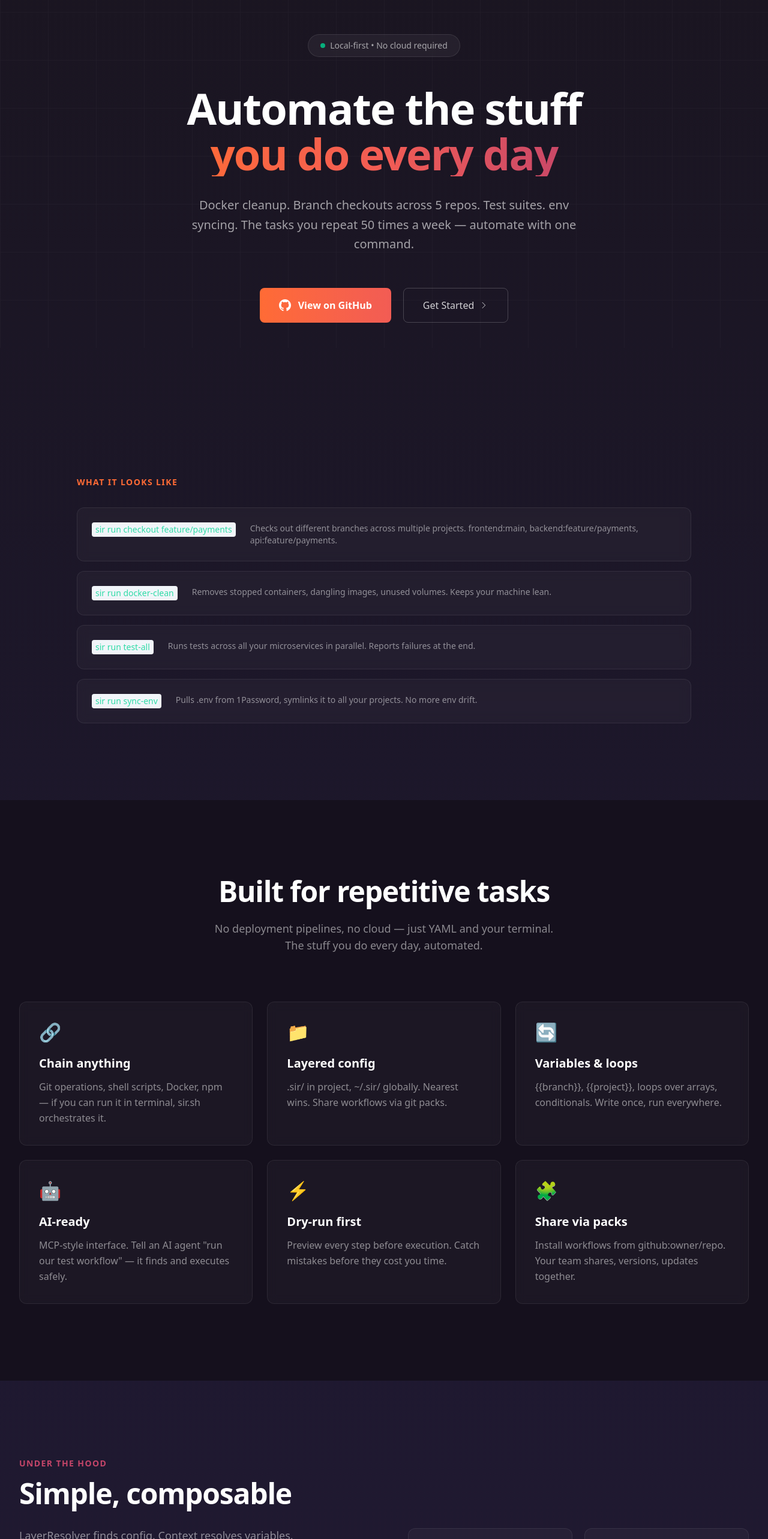
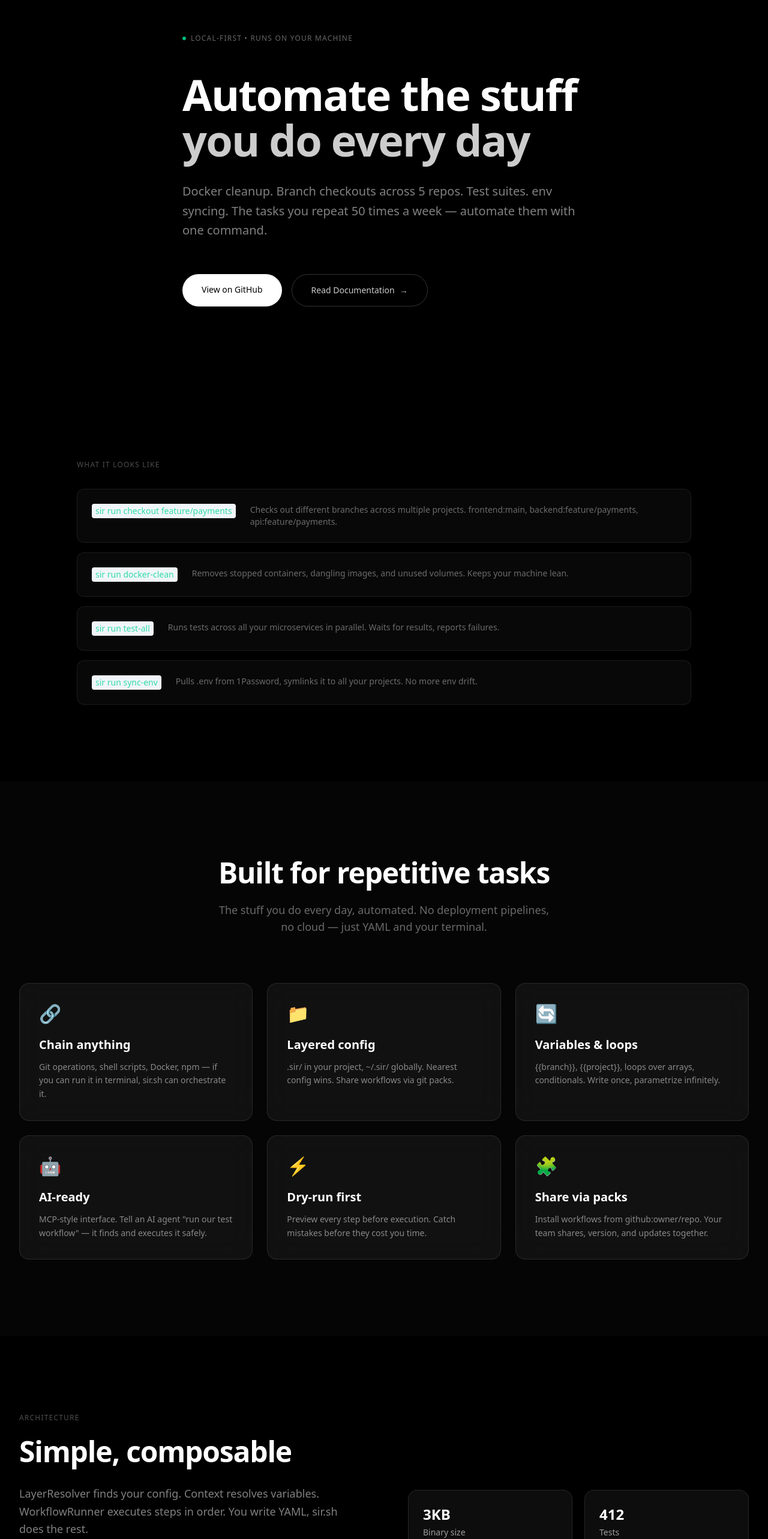
Before and after one commit to sir-sh/website, a Next.js app: page / in a window 1280 px wide. Shown: the part 220-2786 px from the top of the page at 60% size. Built offline with nearby package versions, Linux system fonts and the light colour scheme.

Commit message:
Fix merge conflict

```diff
--- a/src/app/page.tsx
+++ b/src/app/page.tsx
@@ -7,11 +7,11 @@ const workflows = [
   },
   {
     cmd: 'sir run docker-clean',
-    desc: 'Removes stopped containers, dangling images, unused volumes. Keeps your machine lean.',
+    desc: 'Removes stopped containers, dangling images, and unused volumes. Keeps your machine lean.',
   },
   {
     cmd: 'sir run test-all',
-    desc: 'Runs tests across all your microservices in parallel. Reports failures at the end.',
+    desc: 'Runs tests across all your microservices in parallel. Waits for results, reports failures.',
   },
   {
     cmd: 'sir run sync-env',
@@ -23,22 +23,22 @@ const features = [
   {
     icon: '🔗',
     title: 'Chain anything',
-    description: 'Git operations, shell scripts, Docker, npm — if you can run it in terminal, sir.sh orchestrates it.',
+    description: 'Git operations, shell scripts, Docker, npm — if you can run it in terminal, sir.sh can orchestrate it.',
   },
   {
     icon: '📁',
     title: 'Layered config',
-    description: '.sir/ in project, ~/.sir/ globally. Nearest wins. Share workflows via git packs.',
+    description: '.sir/ in your project, ~/.sir/ globally. Nearest config wins. Share workflows via git packs.',
   },
   {
     icon: '🔄',
     title: 'Variables & loops',
-    description: '{{branch}}, {{project}}, loops over arrays, conditionals. Write once, run everywhere.',
+    description: '{{branch}}, {{project}}, loops over arrays, conditionals. Write once, parametrize infinitely.',
   },
   {
     icon: '🤖',
     title: 'AI-ready',
-    description: 'MCP-style interface. Tell an AI agent "run our test workflow" — it finds and executes safely.',
+    description: 'MCP-style interface. Tell an AI agent "run our test workflow" — it finds and executes it safely.',
   },
   {
     icon: '⚡',
@@ -48,7 +48,7 @@ const features = [
   {
     icon: '🧩',
     title: 'Share via packs',
-    description: 'Install workflows from github:owner/repo. Your team shares, versions, updates together.',
+    description: 'Install workflows from github:owner/repo. Your team shares, version, and updates together.',
   },
 ];
 
@@ -72,28 +72,17 @@ const specs = [
 
 export default function Home() {
   return (
-    <div className="relative min-h-screen bg-gradient-to-b from-[#1a1520] via-[#1e1830] to-[#251d30] text-white overflow-hidden">
-      {/* Firefox sunset gradient background */}
+    <div className="relative min-h-screen bg-black text-white overflow-hidden font-sans">
+      {/* Subtle ambient gradients */}
       <div className="fixed inset-0 pointer-events-none">
-        <div className="absolute top-[-30%] right-[-10%] w-[900px] h-[900px] bg-gradient-radial from-[#ff6b35]/20 via-[#f25c54]/10 to-transparent" />
-        <div className="absolute bottom-[-20%] left-[-10%] w-[800px] h-[800px] bg-gradient-radial from-[#c44569]/15 via-transparent to-transparent" />
-        <div className="absolute top-[20%] left-[30%] w-[600px] h-[600px] bg-gradient-radial from-[#6c5ce7]/10 via-transparent to-transparent" />
+        <div className="absolute top-[-20%] left-[10%] w-[800px] h-[800px] bg-gradient-radial from-[#1a1a1a]/40 to-transparent" />
+        <div className="absolute top-[20%] right-[5%] w-[600px] h-[600px] bg-gradient-radial from-[#2a2a2a]/20 to-transparent" />
+        <div className="absolute bottom-[10%] left-[30%] w-[700px] h-[700px] bg-gradient-radial from-[#1f1f1f]/30 to-transparent" />
       </div>
-
-      {/* Subtle grid */}
-      <div className="fixed inset-0 opacity-[0.03]" style={{
-        backgroundImage: `linear-gradient(rgba(255,255,255,0.8) 1px, transparent 1px), linear-gradient(90deg, rgba(255,255,255,0.8) 1px, transparent 1px)`,
-        backgroundSize: '80px 80px',
-      }} />
 
       {/* Nav */}
       <nav className="relative z-50 flex items-center justify-between px-8 py-6 max-w-7xl mx-auto">
-        <div className="flex items-center gap-3">
-          <div className="w-9 h-9 rounded-lg bg-gradient-to-br from-[#ff6b35] via-[#f25c54] to-[#c44569] flex items-center justify-center">
-            <span className="text-lg font-bold">S</span>
-          </div>
-          <span className="text-xl font-bold tracking-tight">sir.sh</span>
-        </div>
+        <div className="text-xl font-semibold tracking-tight">sir.sh</div>
         <div className="flex items-center gap-8">
           <Link href="/docs" className="text-sm text-white/60 hover:text-white transition-colors">Docs</Link>
           <Link href="/specs" className="text-sm text-white/60 hover:text-white transition-colors">Specs</Link>
@@ -102,63 +91,56 @@ export default function Home() {
       </nav>
 
       {/* Hero */}
-      <section className="relative min-h-[80vh] flex items-center px-8">
-        <div className="relative z-10 max-w-4xl mx-auto py-32 text-center">
-          {/* Firefox-style pill badge */}
-          <div className="inline-flex items-center gap-2 mb-12 px-5 py-2 rounded-full bg-white/5 border border-white/10 backdrop-blur-sm">
-            <span className="w-2 h-2 rounded-full bg-emerald-400 animate-pulse" />
-            <span className="text-sm text-white/60">Local-first • No cloud required</span>
+      <section className="relative min-h-[85vh] flex items-center px-8">
+        <div className="relative z-10 max-w-5xl mx-auto py-32">
+          {/* Status badge */}
+          <div className="inline-flex items-center gap-2 mb-12">
+            <span className="w-1.5 h-1.5 rounded-full bg-emerald-500" />
+            <span className="text-xs text-white/40 uppercase tracking-widest">Local-first • Runs on your machine</span>
           </div>
 
-          {/* Bold headline */}
-          <h1 className="text-5xl md:text-6xl lg:text-7xl font-bold tracking-tight mb-8 leading-[1.05]">
-            <span className="block text-white">Automate the stuff</span>
-            <span className="block bg-gradient-to-r from-[#ff6b35] via-[#f25c54] to-[#c44569] bg-clip-text text-transparent">
-              you do every day
-            </span>
+          {/* Headline */}
+          <h1 className="text-5xl md:text-6xl lg:text-7xl font-semibold tracking-tight mb-8 leading-[1.05]">
+            <span className="block">Automate the stuff</span>
+            <span className="block text-white/80">you do every day</span>
           </h1>
 
-          <p className="text-xl text-white/60 mb-14 max-w-2xl mx-auto leading-relaxed">
+          <p className="text-xl text-white/50 mb-14 max-w-2xl leading-relaxed">
             Docker cleanup. Branch checkouts across 5 repos. Test suites. env syncing.
-            The tasks you repeat 50 times a week — automate with one command.
+            The tasks you repeat 50 times a week — automate them with one command.
           </p>
 
-          {/* Firefox-style buttons */}
-          <div className="flex flex-col sm:flex-row gap-5 justify-center">
+          {/* CTA */}
+          <div className="flex flex-col sm:flex-row gap-4">
             <a
               href="https://github.com/sir-sh/cli"
               target="_blank"
               rel="noopener"
-              className="group inline-flex items-center gap-3 px-8 py-4 bg-gradient-to-r from-[#ff6b35] to-[#f25c54] text-white font-semibold rounded-lg hover:opacity-90 transition-all"
+              className="group px-8 py-4 bg-white text-black text-sm font-medium rounded-full hover:bg-white/90 transition-all"
             >
-              <svg className="w-5 h-5" fill="currentColor" viewBox="0 0 24 24">
-                <path d="M12 0c-6.626 0-12 5.373-12 12 0 5.302 3.438 9.8 8.207 11.387.599.111.793-.261.793-.577v-2.234c-3.338.726-4.033-1.416-4.033-1.416-.546-1.387-1.333-1.756-1.333-1.756-1.089-.745.083-.729.083-.729 1.205.084 1.839 1.237 1.839 1.237 1.07 1.834 2.807 1.304 3.492.997.107-.775.418-1.305.762-1.604-2.665-.305-5.467-1.334-5.467-5.931 0-1.311.469-2.381 1.236-3.221-.124-.303-.535-1.524.117-3.176 0 0 1.008-.322 3.301 1.23.957-.266 1.983-.399 3.003-.404 1.02.005 2.047.138 3.006.404 2.291-1.552 3.297-1.23 3.297-1.23.653 1.653.242 2.874.118 3.176.77.84 1.235 1.911 1.235 3.221 0 4.609-2.807 5.624-5.479 5.921.43.372.823 1.102.823 2.222v3.293c0 .319.192.694.801.576 4.765-1.589 8.199-6.086 8.199-11.386 0-6.627-5.373-12-12-12z"/>
-              </svg>
               View on GitHub
             </a>
             <Link
               href="/docs"
-              className="group inline-flex items-center gap-2 px-8 py-4 border border-white/20 text-white/80 font-medium rounded-lg hover:border-white/40 hover:text-white hover:bg-white/5 transition-all"
+              className="group px-8 py-4 border border-white/20 text-sm font-medium rounded-full text-white/80 hover:text-white hover:border-white/40 transition-all"
             >
-              Get Started
-              <svg className="w-4 h-4 group-hover:translate-x-1 transition-transform" fill="none" stroke="currentColor" viewBox="0 0 24 24">
-                <path strokeLinecap="round" strokeLinejoin="round" strokeWidth={1.5} d="M9 5l7 7-7 7" />
-              </svg>
+              Read Documentation
+              <span className="ml-2 group-hover:translate-x-0.5 transition-transform">→</span>
             </Link>
           </div>
         </div>
       </section>
 
-      {/* Workflow examples */}
+      {/* Workflow examples - what you can do */}
       <section className="relative py-32 px-8">
         <div className="max-w-5xl mx-auto">
-          <p className="text-sm font-semibold text-[#ff6b35] uppercase tracking-widest mb-8">What it looks like</p>
+          <p className="text-xs text-white/30 uppercase tracking-widest mb-8">What it looks like</p>
 
           <div className="space-y-4">
             {workflows.map((wf, i) => (
-              <div key={i} className="group flex items-start gap-6 p-6 bg-white/[0.03] backdrop-blur-sm border border-white/[0.08] rounded-xl hover:border-[#ff6b35]/30 hover:bg-white/[0.06] transition-all">
+              <div key={i} className="group flex items-start gap-6 p-6 bg-white/[0.03] border border-white/[0.08] rounded-xl hover:bg-white/[0.06] hover:border-white/[0.12] transition-all">
                 <code className="text-sm text-emerald-400/80 font-mono whitespace-nowrap group-hover:text-emerald-400 transition-colors">{wf.cmd}</code>
-                <span className="text-sm text-white/50">{wf.desc}</span>
+                <span className="text-sm text-white/40">{wf.desc}</span>
               </div>
             ))}
           </div>
@@ -166,14 +148,14 @@ export default function Home() {
       </section>
 
       {/* Features */}
-      <section id="features" className="relative py-32 px-8 bg-[#15101d]">
+      <section id="features" className="relative py-32 px-8 bg-white/[0.02]">
         <div className="max-w-7xl mx-auto">
           <div className="text-center mb-20">
-            <h2 className="text-4xl md:text-5xl font-bold text-white mb-6 tracking-tight">
+            <h2 className="text-4xl md:text-5xl font-semibold text-white mb-6 tracking-tight">
               Built for repetitive tasks
             </h2>
-            <p className="text-lg text-white/50 max-w-xl mx-auto">
-              No deployment pipelines, no cloud — just YAML and your terminal. The stuff you do every day, automated.
+            <p className="text-lg text-white/40 max-w-xl mx-auto">
+              The stuff you do every day, automated. No deployment pipelines, no cloud — just YAML and your terminal.
             </p>
           </div>
 
@@ -181,16 +163,15 @@ export default function Home() {
             {features.map((feature, i) => (
               <div
                 key={i}
-                className="group relative p-8 bg-white/[0.03] backdrop-blur-sm border border-white/[0.08] rounded-xl hover:border-[#ff6b35]/30 hover:bg-white/[0.06] transition-all duration-300"
+                className="group p-8 bg-white/5 backdrop-blur-xl border border-white/10 rounded-2xl hover:bg-white/10 hover:border-white/20 transition-all duration-500"
               >
                 <div className="text-3xl mb-5">{feature.icon}</div>
-                <h3 className="text-xl font-semibold text-white mb-3 group-hover:text-[#ff6b35] transition-colors">
+                <h3 className="text-xl font-semibold text-white mb-3">
                   {feature.title}
                 </h3>
-                <p className="text-white/50 leading-relaxed">
+                <p className="text-sm text-white/50 leading-relaxed">
                   {feature.description}
                 </p>
-                <div className="absolute bottom-0 left-8 right-8 h-px bg-gradient-to-r from-transparent via-[#ff6b35]/0 to-transparent group-hover:via-[#ff6b35]/40 transition-all duration-500" />
               </div>
             ))}
           </div>
@@ -202,28 +183,26 @@ export default function Home() {
         <div className="max-w-7xl mx-auto">
           <div className="grid lg:grid-cols-2 gap-20 items-center">
             <div>
-              <p className="text-sm font-semibold text-[#c44569] uppercase tracking-widest mb-4">Under the hood</p>
-              <h2 className="text-4xl md:text-5xl font-bold text-white mb-8 tracking-tight">
-                Simple, composable
-              </h2>
+              <p className="text-xs text-white/30 uppercase tracking-widest mb-6">Architecture</p>
+              <h2 className="text-4xl md:text-5xl font-semibold text-white mb-8 tracking-tight">Simple, composable</h2>
               <p className="text-lg text-white/50 mb-12 leading-relaxed">
-                LayerResolver finds config. Context resolves variables. WorkflowRunner executes steps.
+                LayerResolver finds your config. Context resolves variables. WorkflowRunner executes steps in order.
                 You write YAML, sir.sh does the rest.
               </p>
 
-              <div className="space-y-5">
+              <div className="space-y-6">
                 {[
                   { name: 'LayerResolver', desc: 'Finds .sir/ from cwd to ~/.sir, nearest wins' },
-                  { name: 'Context', desc: 'Variable resolution with functions and loops' },
-                  { name: 'WorkflowRunner', desc: 'Sequential step execution with saveAs' },
+                  { name: 'Context', desc: '{{variable}} resolution with functions and loops' },
+                  { name: 'WorkflowRunner', desc: 'Sequential step execution with saveAs support' },
                   { name: 'PackManager', desc: 'Install workflows from git repos' },
                 ].map((comp, i) => (
-                  <div key={i} className="flex items-start gap-5 group">
-                    <div className="w-11 h-11 rounded-lg bg-gradient-to-br from-[#ff6b35]/20 to-[#c44569]/20 border border-[#ff6b35]/20 flex items-center justify-center text-[#ff6b35] font-mono text-sm group-hover:border-[#ff6b35]/40 transition-all">
+                  <div key={i} className="flex items-start gap-5">
+                    <div className="w-10 h-10 rounded-full bg-white/10 border border-white/10 flex items-center justify-center text-white/40 text-sm font-medium">
                       {String(i + 1).padStart(2, '0')}
                     </div>
                     <div>
-                      <code className="text-lg text-white font-mono">{comp.name}</code>
+                      <code className="text-lg text-white font-medium">{comp.name}</code>
                       <p className="text-sm text-white/40 mt-1">{comp.desc}</p>
                     </div>
                   </div>
@@ -240,9 +219,9 @@ export default function Home() {
                   { stat: '15', label: 'Specs', sub: 'Full coverage' },
                   { stat: '15ms', label: 'Cold start', sub: 'Laravel Zero' },
                 ].map((item, i) => (
-                  <div key={i} className="p-6 bg-white/[0.03] border border-white/[0.08] rounded-xl">
-                    <div className="text-2xl font-bold bg-gradient-to-r from-[#ff6b35] to-[#f25c54] bg-clip-text text-transparent mb-1">{item.stat}</div>
-                    <div className="text-sm text-white/80 font-medium mb-0.5">{item.label}</div>
+                  <div key={i} className="p-6 bg-white/5 backdrop-blur-xl border border-white/10 rounded-2xl">
+                    <div className="text-2xl font-semibold text-white mb-1">{item.stat}</div>
+                    <div className="text-sm text-white/60 font-medium mb-0.5">{item.label}</div>
                     <div className="text-xs text-white/40">{item.sub}</div>
                   </div>
                 ))}
@@ -253,14 +232,12 @@ export default function Home() {
       </section>
 
       {/* Specs */}
-      <section className="relative py-32 px-8 bg-[#15101d]">
+      <section className="relative py-32 px-8 bg-white/[0.02]">
         <div className="max-w-7xl mx-auto">
           <div className="text-center mb-16">
-            <p className="text-sm font-semibold text-[#6c5ce7] uppercase tracking-widest mb-4">Specs</p>
-            <h2 className="text-4xl md:text-5xl font-bold text-white mb-6 tracking-tight">
-              15 specs, fully tested
-            </h2>
-            <p className="text-lg text-white/50 max-w-xl mx-auto">
+            <p className="text-xs text-white/30 uppercase tracking-widest mb-6">Specifications</p>
+            <h2 className="text-4xl md:text-5xl font-semibold text-white mb-6 tracking-tight">15 specs, fully tested</h2>
+            <p className="text-lg text-white/40 max-w-xl mx-auto">
               Every feature documented. Every spec has tests. Review the specs, trust the implementation.
             </p>
           </div>
@@ -269,9 +246,9 @@ export default function Home() {
             {specs.map((spec) => (
               <div
                 key={spec.id}
-                className="group px-4 py-5 bg-white/[0.03] border border-white/[0.08] rounded-lg text-center hover:border-[#6c5ce7]/30 hover:bg-white/[0.06] transition-all duration-200"
+                className="group px-4 py-6 bg-white/5 border border-white/10 rounded-xl text-center hover:bg-white/10 hover:border-white/20 transition-all duration-300"
               >
-                <div className="font-mono text-sm font-medium text-[#6c5ce7]/60 mb-2">{spec.id}</div>
+                <div className="font-mono text-sm font-medium text-white/30 mb-2">{spec.id}</div>
                 <div className="text-xs text-white/50 group-hover:text-white/70 transition-colors">{spec.name}</div>
               </div>
             ))}
@@ -280,40 +257,35 @@ export default function Home() {
           <div className="text-center">
             <Link
               href="/specs"
-              className="inline-flex items-center gap-2 text-[#f25c54] hover:text-[#ff6b35] font-medium transition-colors"
+              className="inline-flex items-center gap-2 text-sm text-white/40 hover:text-white transition-colors"
             >
-              Explore all specs
-              <svg className="w-4 h-4" fill="none" stroke="currentColor" viewBox="0 0 24 24">
-                <path strokeLinecap="round" strokeLinejoin="round" strokeWidth={1.5} d="M9 5l7 7-7 7" />
-              </svg>
+              View all specifications
+              <span>→</span>
             </Link>
           </div>
         </div>
       </section>
 
       {/* CTA */}
-      <section className="relative py-32 px-8 bg-gradient-to-r from-[#ff6b35]/20 via-[#f25c54]/10 to-[#c44569]/20">
+      <section className="relative py-32 px-8">
         <div className="max-w-3xl mx-auto text-center">
-          <h2 className="text-4xl md:text-5xl font-bold text-white mb-6 tracking-tight">
-            Ready to automate?
+          <h2 className="text-4xl md:text-5xl font-semibold text-white mb-6 tracking-tight">
+            Automate your workflow
           </h2>
-          <p className="text-lg text-white/60 mb-12 max-w-xl mx-auto">
+          <p className="text-lg text-white/40 mb-12 max-w-xl mx-auto">
             Create a sir.yml, run `sir run`. Your future self will thank you.
           </p>
-          <div className="flex flex-col sm:flex-row gap-5 justify-center">
+          <div className="flex flex-col sm:flex-row gap-4 justify-center">
             <a
               href="https://github.com/sir-sh/cli"
               target="_blank"
               rel="noopener"
-              className="px-8 py-4 bg-gradient-to-r from-[#ff6b35] to-[#f25c54] text-white font-semibold rounded-lg hover:opacity-90 transition-all flex items-center justify-center gap-2"
+              className="px-8 py-4 bg-white text-black text-sm font-medium rounded-full hover:bg-white/90 transition-all"
             >
-              <svg className="w-5 h-5" fill="currentColor" viewBox="0 0 24 24">
-                <path d="M12 0c-6.626 0-12 5.373-12 12 0 5.302 3.438 9.8 8.207 11.387.599.111.793-.261.793-.577v-2.234c-3.338.726-4.033-1.416-4.033-1.416-.546-1.387-1.333-1.756-1.333-1.756-1.089-.745.083-.729.083-.729 1.205.084 1.839 1.237 1.839 1.237 1.07 1.834 2.807 1.304 3.492.997.107-.775.418-1.305.762-1.604-2.665-.305-5.467-1.334-5.467-5.931 0-1.311.469-2.381 1.236-3.221-.124-.303-.535-1.524.117-3.176 0 0 1.008-.322 3.301 1.23.957-.266 1.983-.399 3.003-.404 1.02.005 2.047.138 3.006.404 2.291-1.552 3.297-1.23 3.297-1.23.653 1.653.242 2.874.118 3.176.77.84 1.235 1.911 1.235 3.221 0 4.609-2.807 5.624-5.479 5.921.43.372.823 1.102.823 2.222v3.293c0 .319.192.694.801.576 4.765-1.589 8.199-6.086 8.199-11.386 0-6.627-5.373-12-12-12z"/>
-              </svg>
-              Star on GitHub
+              View on GitHub
             </a>
-            <Link href="/docs" className="px-8 py-4 border border-white/20 text-white/80 font-medium rounded-lg hover:border-white/40 hover:text-white hover:bg-white/5 transition-all">
-              Read the Docs
+            <Link href="/docs" className="px-8 py-4 border border-white/20 text-sm font-medium rounded-full text-white/80 hover:text-white hover:border-white/40 transition-all">
+              Read Docs
             </Link>
           </div>
         </div>
```
